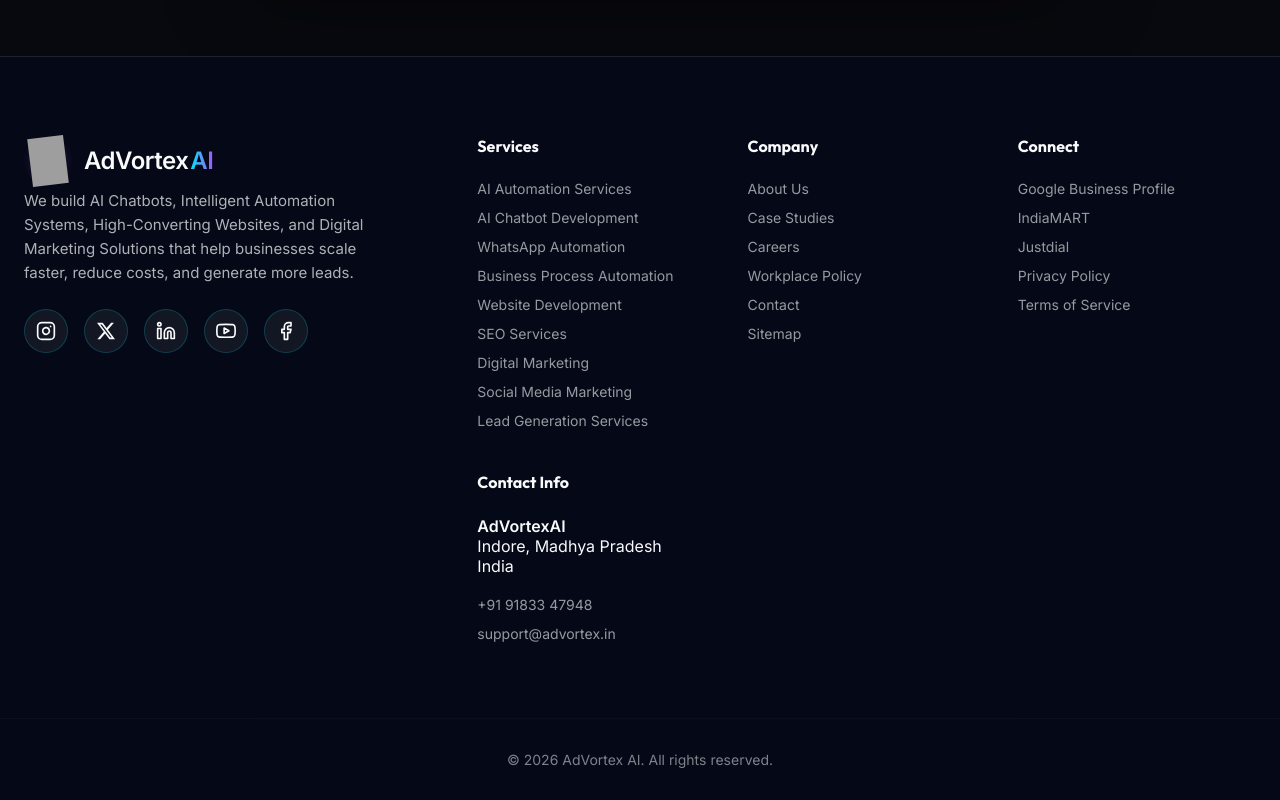
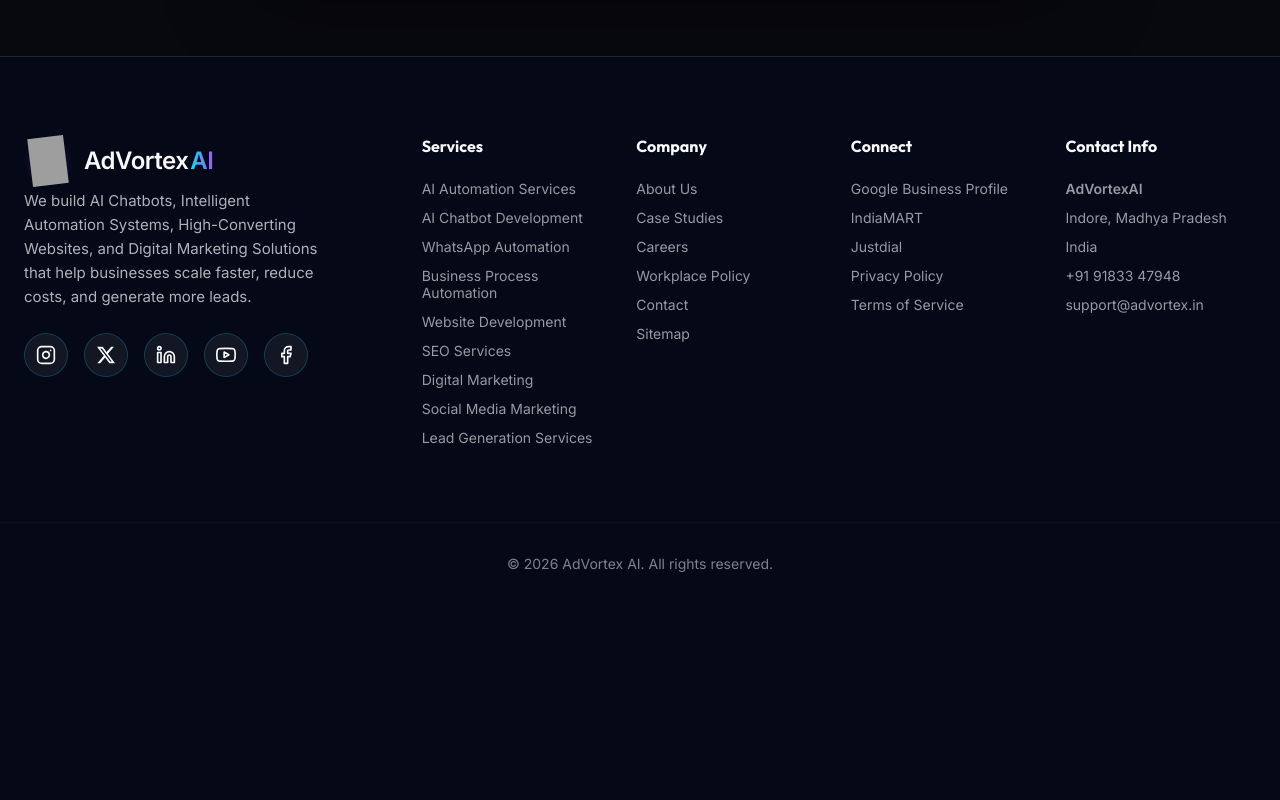
Before and after one commit to shivharshit/advortex-ai, a React (Vite) app: page / in a window 1280 px wide. Shown: the part 8775-9575 px from the top of the page. After the commit the page ends 9379 px from the top, so only its background shows below. Built offline with nearby package versions, Linux system fonts and the light colour scheme; grey boxes are pictures that could not be loaded.

Commit message:
style: fix footer layout spacing and alignment

```diff
--- a/src/components/layout/Footer.jsx
+++ b/src/components/layout/Footer.jsx
@@ -60,9 +60,8 @@ const Footer = () => {
             <p><strong>AdVortexAI</strong></p>
             <p>Indore, Madhya Pradesh</p>
             <p>India</p>
-            <br />
-            <p><a href="tel:+919183347948">+91 91833 47948</a></p>
-            <p><a href="mailto:support@advortex.in">support@advortex.in</a></p>
+            <a href="tel:+919183347948">+91 91833 47948</a>
+            <a href="mailto:support@advortex.in">support@advortex.in</a>
           </div>
         </div>
       </div>
--- a/src/components/layout/Footer.module.css
+++ b/src/components/layout/Footer.module.css
@@ -8,7 +8,7 @@
 
 .footerContainer {
   display: grid;
-  grid-template-columns: 1fr 2fr;
+  grid-template-columns: 1fr 2.5fr;
   gap: 64px;
   margin-bottom: 64px;
 }
@@ -62,8 +62,8 @@
 
 .linksSection {
   display: grid;
-  grid-template-columns: repeat(3, 1fr);
-  gap: 32px;
+  grid-template-columns: repeat(4, 1fr);
+  gap: 24px;
 }
 
 .linkGroup h4 {
@@ -72,7 +72,7 @@
   color: var(--color-white);
 }
 
-.linkGroup a {
+.linkGroup a, .linkGroup p {
   display: block;
   color: var(--color-white);
   opacity: 0.6;
```
